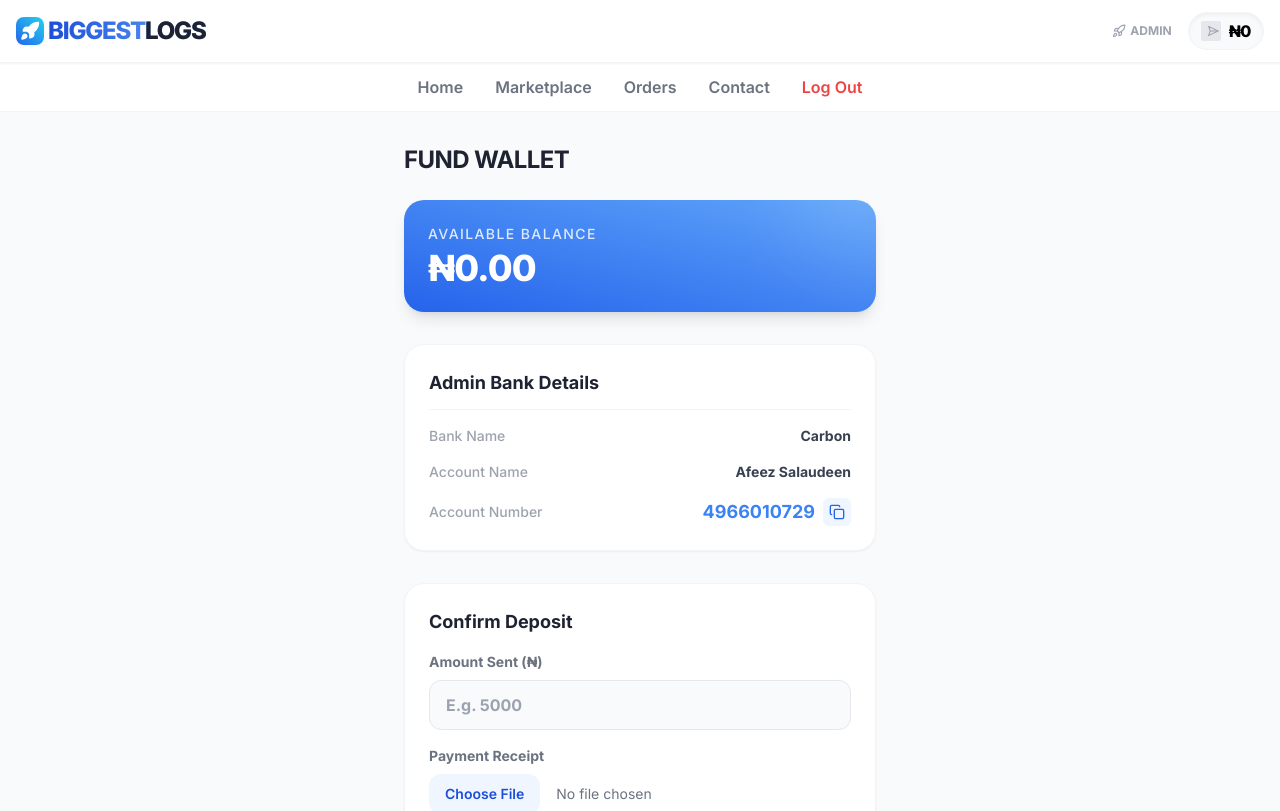
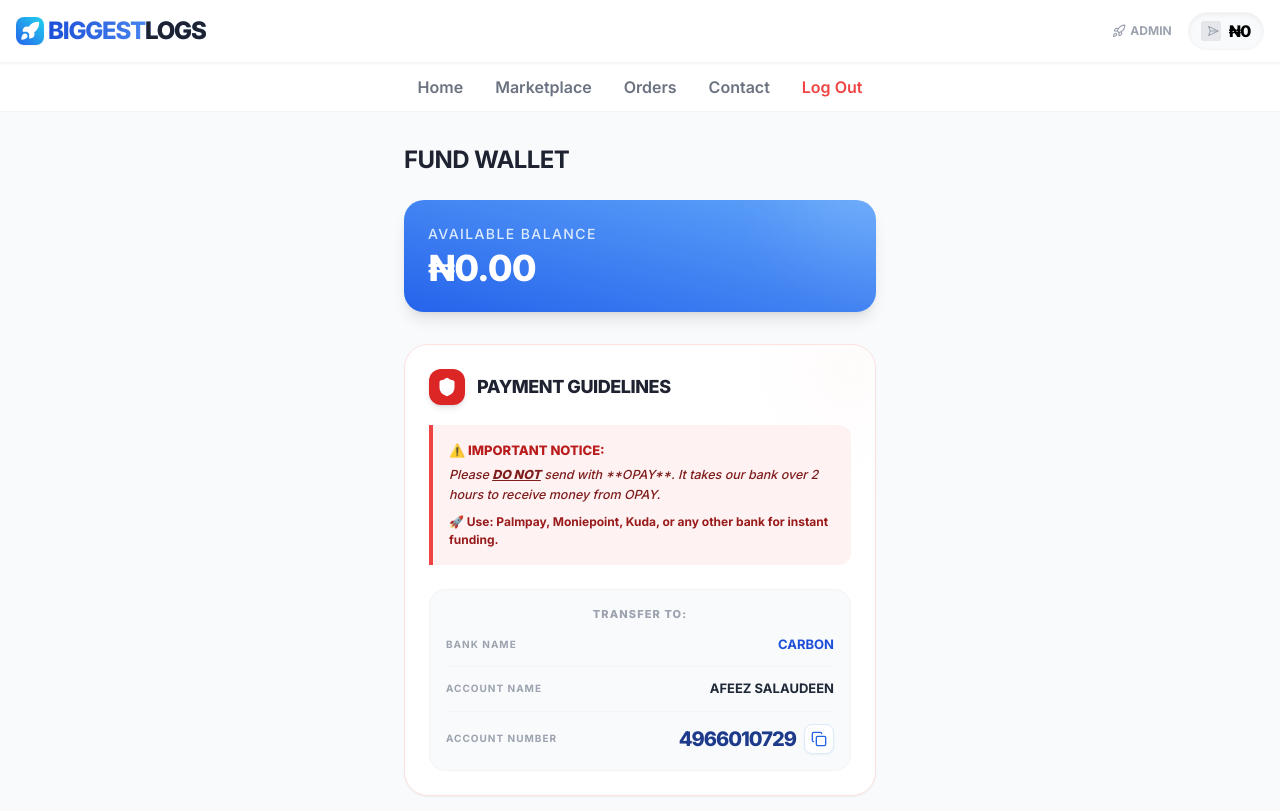
Before and after one commit to Afacehacker/BIGGESTLOGS, a React (Vite) app in the folder client/: page /wallet in a window 1280 px wide. Shown: the top 811 px of the page. Built offline with nearby package versions, Linux system fonts and the light colour scheme; no server answers; sample sign-in values are in the browser's storage.

Commit message:
move payment notice and bank details from home to deposit page

```diff
--- a/client/src/pages/Home.jsx
+++ b/client/src/pages/Home.jsx
@@ -128,67 +128,6 @@
                     </div>
                 </div>
 
-                {/* Important Update / Bank Details Banner */}
-                <div className="mt-8 relative overflow-hidden bg-white border border-blue-100 rounded-[24px] p-6 shadow-sm group">
-                    <div className="absolute -right-6 -top-6 w-24 h-24 bg-blue-50 rounded-full opacity-50 blur-2xl group-hover:bg-blue-100 transition-colors" />
-
-                    <div className="relative z-10">
-                        <div className="flex items-center gap-3 mb-4">
-                            <div className="bg-blue-600 text-white p-2 rounded-xl shadow-md">
-                                <ShieldCheck size={20} fill="currentColor" />
-                            </div>
-                            <h3 className="font-extrabold text-[#1f2231] uppercase tracking-tight text-lg">Fast Funding Info</h3>
-                        </div>
-
-                        {/* Bank Box */}
-                        <div className="bg-blue-50/50 border border-blue-100 rounded-2xl p-4 mb-5">
-                            <div className="grid grid-cols-1 gap-2">
-                                <div className="flex justify-between items-center text-[13px] font-bold">
-                                    <span className="text-gray-400 uppercase tracking-widest text-[10px]">Bank</span>
-                                    <span className="text-blue-700 uppercase">Carbon</span>
-                                </div>
-                                <div className="flex justify-between items-center text-[13px] font-bold border-y border-blue-100/50 py-2">
-                                    <span className="text-gray-400 uppercase tracking-widest text-[10px]">Name</span>
-                                    <span className="text-gray-800">Afeez Salaudeen</span>
-                                </div>
-                                <div className="flex justify-between items-center text-[13px] font-bold pt-1">
-                                    <span className="text-gray-400 uppercase tracking-widest text-[10px]">Account</span>
-                                    <div className="flex items-center gap-2">
-                                        <span className="text-lg font-black text-blue-800 tracking-tighter">4966010729</span>
-                                        <button
-                                            onClick={() => {
-                                                navigator.clipboard.writeText('4966010729');
-                                                toast.success('Account number copied!');
-                                            }}
-                                            className="p-1.5 bg-white text-blue-600 rounded-lg shadow-sm border border-blue-100 hover:bg-blue-600 hover:text-white transition-all transform active:scale-90"
-                                        >
-                                            <Send size={14} />
-                                        </button>
-                                    </div>
-                                </div>
-                            </div>
-                        </div>
-
-                        {/* Notice Box */}
-                        <div className="bg-red-50 border-l-4 border-red-500 rounded-r-xl p-4">
-                            <div className="flex gap-3">
-                                <div className="text-red-600 shrink-0 mt-0.5">
-                                    <ShieldCheck size={18} />
-                                </div>
-                                <div>
-                                    <h4 className="text-[13px] font-black text-red-700 uppercase mb-1">Important Notice:</h4>
-                                    <p className="text-[12.5px] leading-relaxed text-red-900 font-medium italic">
-                                        To ensure your wallet is funded instantly, please <span className="underline font-black">DO NOT</span> use **OPAY** for transfers. OPAY transfers often take over 2 hours to confirm at our bank.
-                                    </p>
-                                    <p className="mt-2 text-[12px] text-red-800 font-bold">
-                                        ✅ Recommended: Palmpay, Moniepoint, Kuda, or any other bank for instant confirmation.
-                                    </p>
-                                </div>
-                            </div>
-                        </div>
-                    </div>
-                </div>
-
                 {/* Recent Order Status */}
                 <div className="mt-6 mb-4">
                     <div className="bg-[#596168] rounded-[10px] text-center py-3 text-white font-bold tracking-widest text-sm shadow-sm">
--- a/client/src/pages/Wallet.jsx
+++ b/client/src/pages/Wallet.jsx
@@ -2,7 +2,7 @@
 import { AuthContext } from '../context/AuthContext';
 import API from '../services/api';
 import { toast } from 'react-hot-toast';
-import { Copy, PlusCircle, CheckCircle, Clock } from 'lucide-react';
+import { Copy, PlusCircle, CheckCircle, Clock, ShieldCheck } from 'lucide-react';
 import { useNavigate } from 'react-router-dom';
 
 const Wallet = () => {
@@ -97,25 +97,57 @@
                     <h2 className="text-4xl font-extrabold tracking-tight">₦{user.balance?.toLocaleString() || '0.00'}</h2>
                 </div>
 
-                {/* Deposit Details */}
-                <div className="bg-white border border-gray-100 rounded-[20px] p-6 shadow-sm mb-8">
-                    <h3 className="font-bold text-lg mb-4 text-[#1f2231] border-b border-gray-100 pb-3">Admin Bank Details</h3>
-                    <div className="space-y-4 text-sm font-medium text-gray-700">
-                        <div className="flex justify-between items-center">
-                            <span className="text-gray-400">Bank Name</span>
-                            <span className="font-bold">{adminBank.bankName}</span>
+                {/* Desktop/Mobile Important Notice & Bank Details */}
+                <div className="bg-white border border-red-100 rounded-[24px] p-6 shadow-sm mb-8 relative overflow-hidden">
+                    <div className="absolute -right-6 -top-6 w-24 h-24 bg-red-50 rounded-full opacity-50 blur-2xl" />
+
+                    <div className="relative z-10">
+                        <div className="flex items-center gap-3 mb-5">
+                            <div className="bg-red-600 text-white p-2 rounded-xl shadow-md">
+                                <ShieldCheck size={20} fill="currentColor" />
+                            </div>
+                            <h3 className="font-extrabold text-[#1f2231] uppercase tracking-tight text-lg">Payment Guidelines</h3>
                         </div>
-                        <div className="flex justify-between items-center">
-                            <span className="text-gray-400">Account Name</span>
-                            <span className="font-bold">{adminBank.accountName}</span>
+
+                        {/* Notice Box */}
+                        <div className="bg-red-50 border-l-4 border-red-500 rounded-r-xl p-4 mb-6">
+                            <div className="flex gap-3">
+                                <div>
+                                    <h4 className="text-[13px] font-black text-red-700 uppercase mb-1">⚠️ Important notice:</h4>
+                                    <p className="text-[12.5px] leading-relaxed text-red-900 font-medium italic">
+                                        Please <span className="underline font-black">DO NOT</span> send with **OPAY**. It takes our bank over 2 hours to receive money from OPAY.
+                                    </p>
+                                    <p className="mt-2 text-[12px] text-red-800 font-bold">
+                                        🚀 Use: Palmpay, Moniepoint, Kuda, or any other bank for instant funding.
+                                    </p>
+                                </div>
+                            </div>
                         </div>
-                        <div className="flex justify-between items-center">
-                            <span className="text-gray-400">Account Number</span>
-                            <div className="flex items-center gap-2">
-                                <span className="font-bold text-lg text-primary">{adminBank.accountNumber}</span>
-                                <button onClick={() => copyToClipboard(adminBank.accountNumber)} className="p-1.5 bg-blue-50 text-blue-600 rounded-md hover:bg-blue-100 transition-colors">
-                                    <Copy size={16} />
-                                </button>
+
+                        {/* Bank Box */}
+                        <div className="bg-[#f8fafc] border border-gray-100 rounded-2xl p-4">
+                             <h4 className="text-[11px] font-black text-gray-400 uppercase mb-3 tracking-widest text-center">Transfer To:</h4>
+                            <div className="grid grid-cols-1 gap-3">
+                                <div className="flex justify-between items-center text-[13px] font-bold">
+                                    <span className="text-gray-400 uppercase tracking-widest text-[10px]">Bank Name</span>
+                                    <span className="text-blue-700 uppercase">{adminBank.bankName}</span>
+                                </div>
+                                <div className="flex justify-between items-center text-[13px] font-bold border-y border-gray-100 py-3">
+                                    <span className="text-gray-400 uppercase tracking-widest text-[10px]">Account Name</span>
+                                    <span className="text-gray-800 uppercase">{adminBank.accountName}</span>
+                                </div>
+                                <div className="flex justify-between items-center text-[13px] font-bold">
+                                    <span className="text-gray-400 uppercase tracking-widest text-[10px]">Account Number</span>
+                                    <div className="flex items-center gap-2">
+                                        <span className="text-xl font-black text-blue-900 tracking-tighter">{adminBank.accountNumber}</span>
+                                        <button
+                                            onClick={() => copyToClipboard(adminBank.accountNumber)}
+                                            className="p-1.5 bg-white text-blue-600 rounded-lg shadow-sm border border-blue-100 hover:bg-blue-600 hover:text-white transition-all transform active:scale-90"
+                                        >
+                                            <Copy size={16} />
+                                        </button>
+                                    </div>
+                                </div>
                             </div>
                         </div>
                     </div>
```
